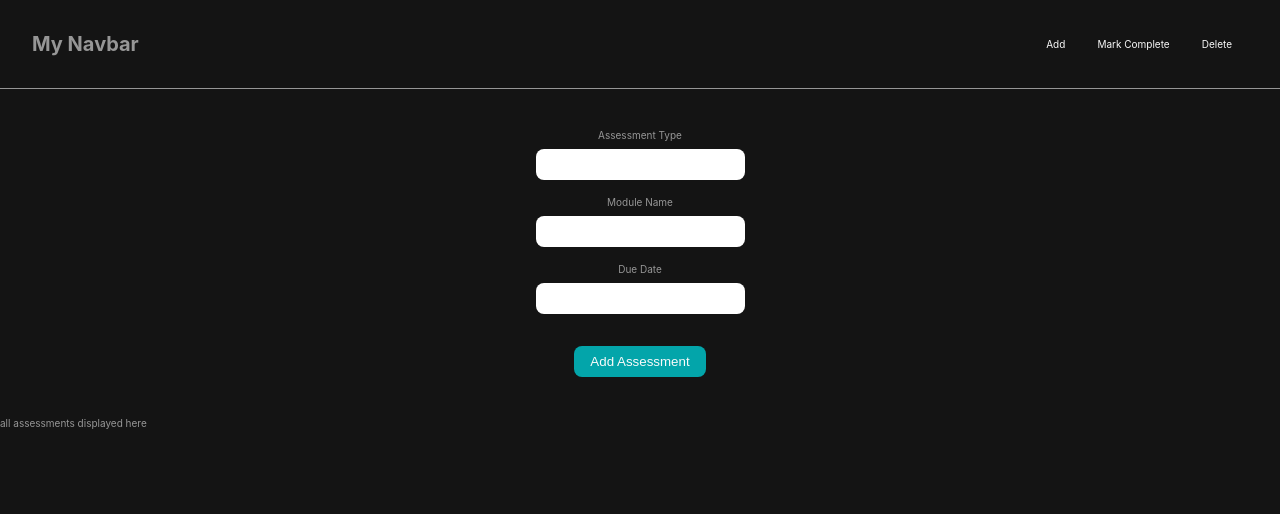
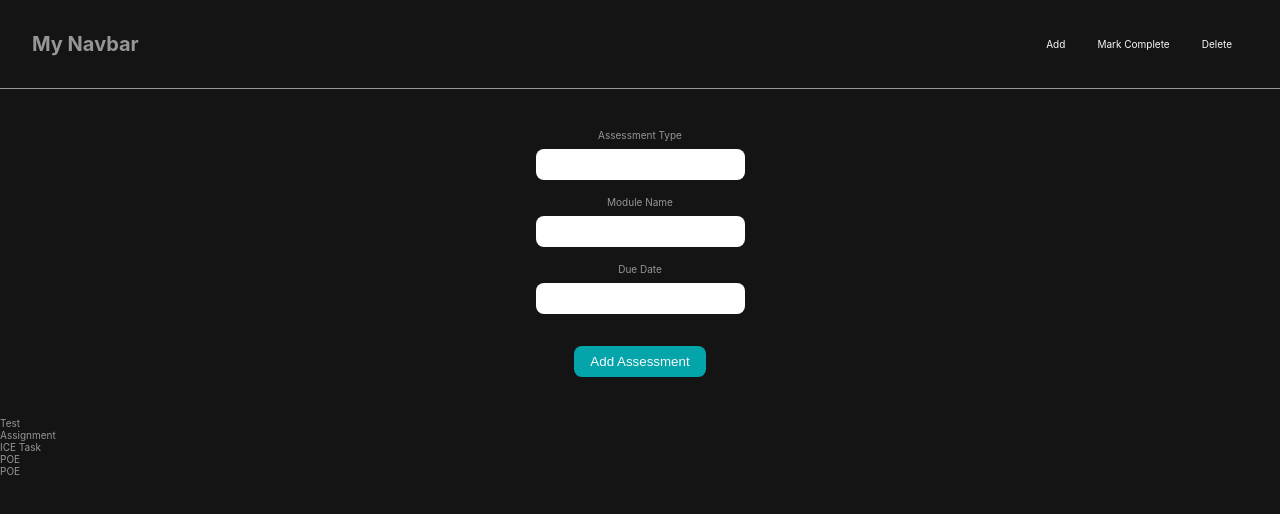
Before and after one commit to KoketsoMawasha/self-student-portal, a React (Create React App) app: page / in a window 1280 px wide. Shown: the top 514 px of the page. Built offline with nearby package versions, Linux system fonts and the light colour scheme.

Commit message:
mapping through state and displaying the data (without context API yet)

```diff
--- a/src/components/AddAssessment.js
+++ b/src/components/AddAssessment.js
@@ -43,7 +43,7 @@ export default class AddAssessment extends Component {
           <FormInputGroup
             label="Due Date"
             name="moduleName"
-            value={moduleName}
+            value={dueDate}
             onChange={this.onChange}
           />
 
--- a/src/components/Asessments.js
+++ b/src/components/Asessments.js
@@ -1,7 +1,7 @@
-import React from "react";
+import React, { Component } from "react";
 
-export default function Asessments() {
-  const state = [
+export default class Asessments extends Component {
+  state = [
     {
       id: 1,
       type: "Test",
@@ -33,10 +33,13 @@ export default function Asessments() {
       dueDate: "2021-10-12",
     },
   ];
-
-  return (
-    <div>
-      <p>all assessments displayed here</p>
-    </div>
-  );
+  render() {
+    return (
+      <div>
+        {this.state.map((a) => {
+          return <p>{a.type}</p>;
+        })}
+      </div>
+    );
+  }
 }
--- a/src/components/FormInputGroup.js
+++ b/src/components/FormInputGroup.js
@@ -19,5 +19,6 @@ FormInputGroup.propTypes = {
 };
 
 FormInputGroup.defaultProps = {
+  // if we dont provide the type, this will be the default
   type: "text",
 };
```
